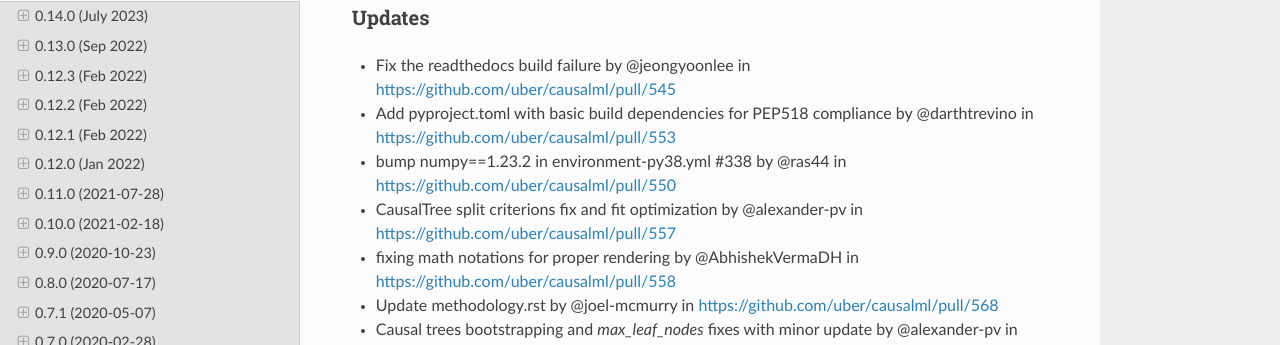
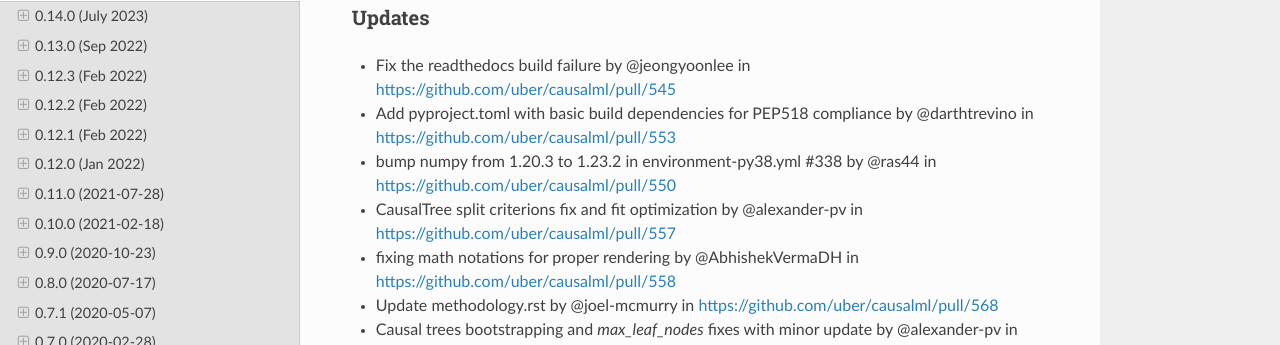
Before and after one commit to uber/causalml, a Sphinx documentation site: the page built from docs/changelog.rst, in a window 1280 px wide and 900 px high. Shown: the part 332-677 px from the top of the window. Built offline with Sphinx 7.4.7 and the Read the Docs theme 2.0.0, drawn with Linux system fonts in a browser that asks for light colours; cross-references to code outside the pages are shown as plain code.

Commit message:
Update changelog.rst

```diff
--- a/docs/changelog.rst
+++ b/docs/changelog.rst
@@ -12,7 +12,7 @@ Updates
 ~~~~~~~~~~~~~
 - Fix the readthedocs build failure by @jeongyoonlee in https://github.com/uber/causalml/pull/545
 - Add pyproject.toml with basic build dependencies for PEP518 compliance by @darthtrevino in https://github.com/uber/causalml/pull/553
-- bump numpy==1.23.2 in environment-py38.yml #338 by @ras44 in https://github.com/uber/causalml/pull/550
+- bump numpy from 1.20.3 to 1.23.2 in environment-py38.yml #338 by @ras44 in https://github.com/uber/causalml/pull/550
 - CausalTree split criterions fix and fit optimization by @alexander-pv in https://github.com/uber/causalml/pull/557
 - fixing math notations for proper rendering by @AbhishekVermaDH in https://github.com/uber/causalml/pull/558
 - Update methodology.rst by @joel-mcmurry in https://github.com/uber/causalml/pull/568
```
